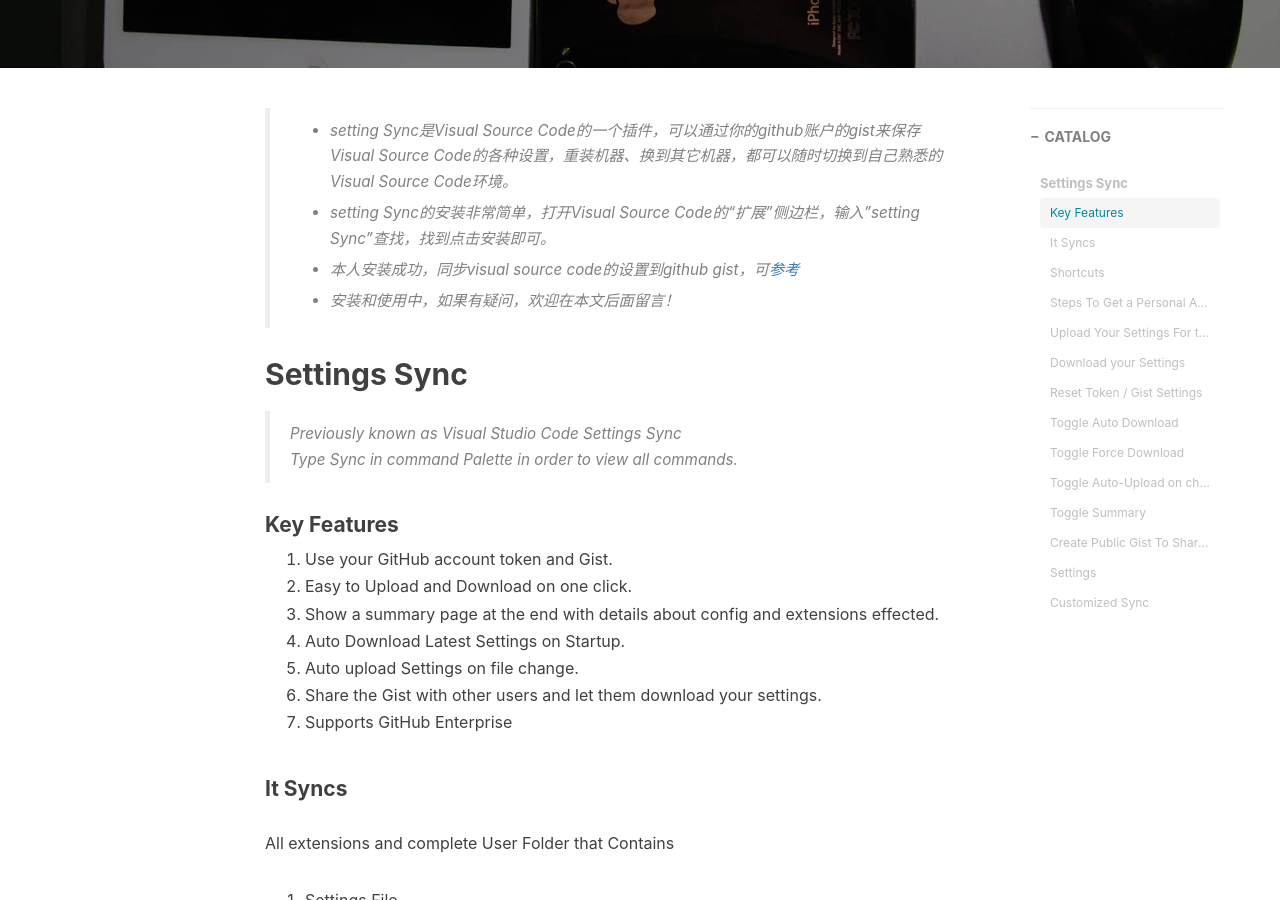
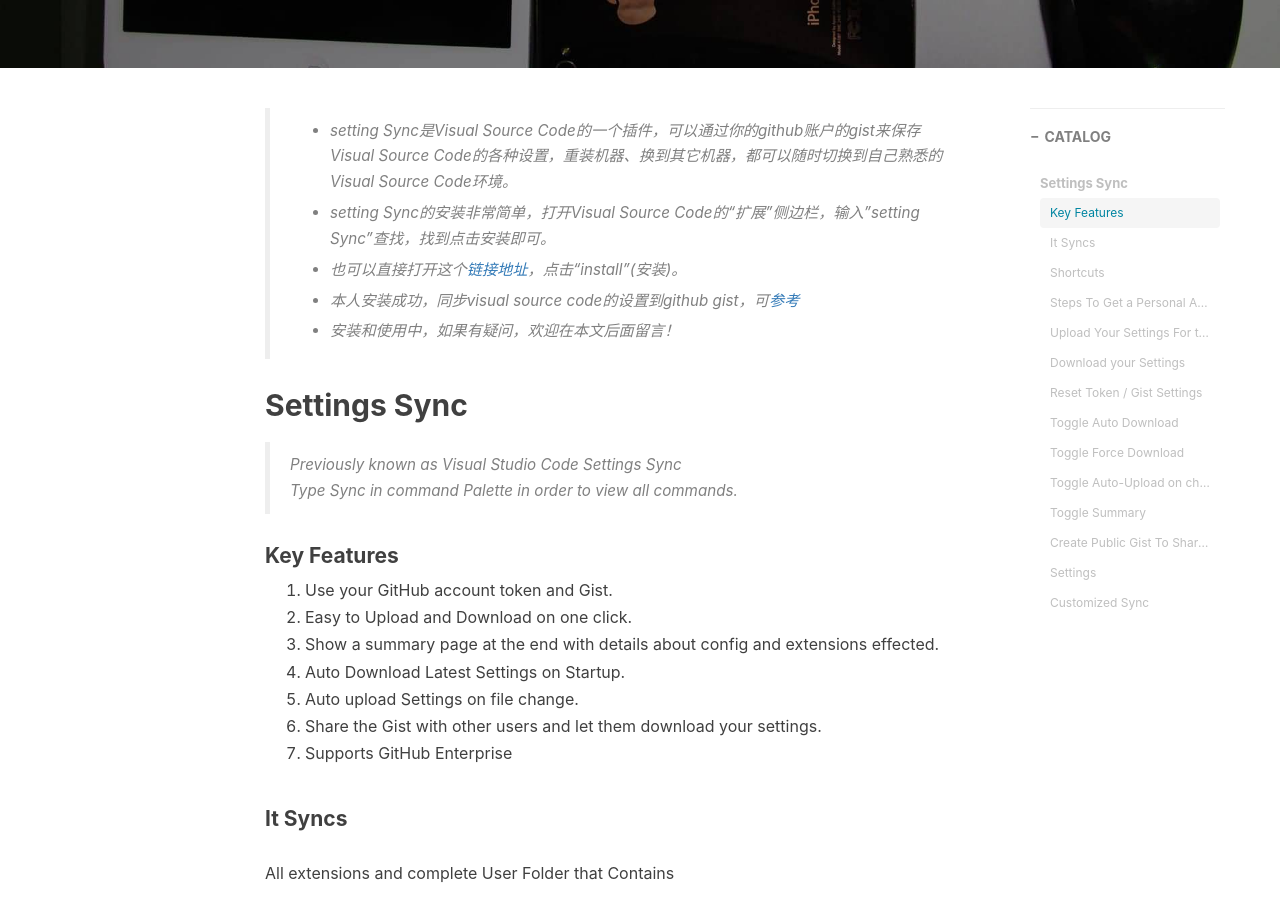
Before and after one commit to v1s007/v1s007.github.io, a Jekyll site: the page built from _posts/2018-08-05-让相同的VisualStudioCode环境跟随你.md, in a window 1280 px wide and 900 px high, scrolled down 497 px. Built offline with Jekyll 4.4.1, drawn with Linux system fonts in a browser that asks for light colours; nearby versions of some CDN libraries; comment, search, counter and statistics services are not loaded.

Commit message:
修改文章

```diff
--- a/_posts/2018-08-05-让相同的VisualStudioCode环境跟随你.md
+++ b/_posts/2018-08-05-让相同的VisualStudioCode环境跟随你.md
@@ -14,6 +14,8 @@ tags:
 > * setting Sync是Visual Source Code的一个插件，可以通过你的github账户的gist来保存Visual Source Code的各种设置，重装机器、换到其它机器，都可以随时切换到自己熟悉的Visual Source Code环境。
 >
 > * setting Sync的安装非常简单，打开Visual Source Code的“扩展”侧边栏，输入"setting Sync"查找，找到点击安装即可。
+>
+> *  也可以直接打开这个[链接地址](https://marketplace.visualstudio.com/items?itemName=Shan.code-settings-sync)，点击“install"(安装)。
 >
 > * 本人安装成功，同步visual source code的设置到github gist，可[参考](https://gist.github.com/longzeping/30076e10f9423df34b88445a2920fcc5)
 >
```
